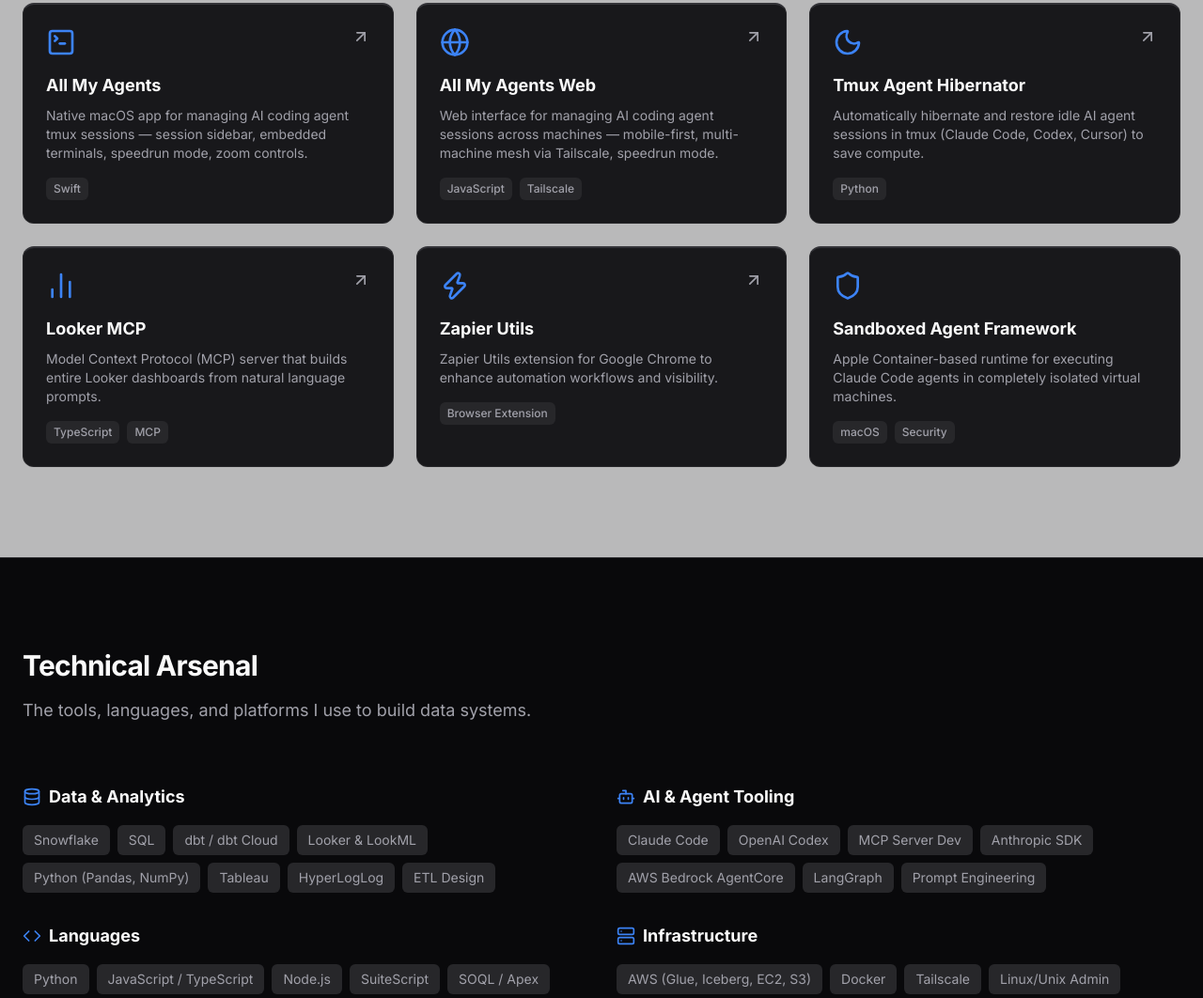
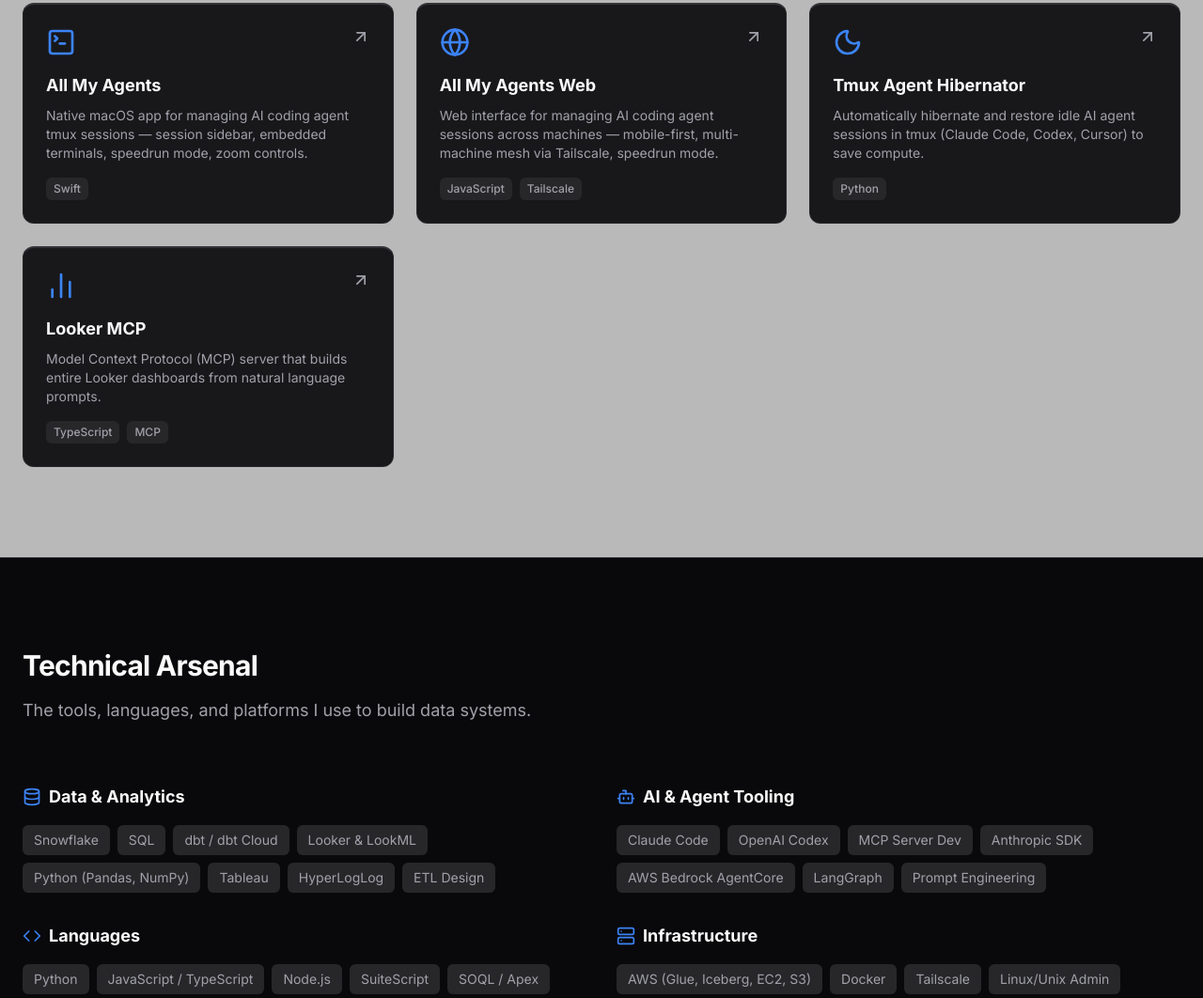
Before and after one commit to amack87/andymackenzie-portfolio, a plain HTML site: page index.html in a window 1280 px wide. Shown: the part 2448-3510 px from the top of the page at 94% size. Drawn offline with nearby package versions, Linux system fonts and the light colour scheme.

Commit message:
chore: remove zapier utils and sandboxed framework references

```diff
--- a/index.html
+++ b/index.html
@@ -279,32 +279,6 @@
                         <span class="px-2 py-1 rounded-md bg-muted">MCP</span>
                     </div>
                 </a>
-
-                <!-- Zapier Utils -->
-                <a href="https://github.com/amack87/zapier-utils" target="_blank" class="group block bg-card border border-border border-t-2 border-t-muted-foreground/20 hover:border-t-primary/70 rounded-xl p-6 shadow-card transition-all animate-in-view delay-100">
-                    <div class="flex justify-between items-start mb-4">
-                        <i data-lucide="zap" class="w-8 h-8 text-primary"></i>
-                        <i data-lucide="arrow-up-right" class="w-5 h-5 text-muted-foreground group-hover:text-foreground transition-colors"></i>
-                    </div>
-                    <h3 class="text-lg font-bold text-foreground mb-2">Zapier Utils</h3>
-                    <p class="text-sm text-muted-foreground mb-4 line-clamp-3">Zapier Utils extension for Google Chrome to enhance automation workflows and visibility.</p>
-                    <div class="flex items-center gap-2 text-xs font-medium text-muted-foreground">
-                        <span class="px-2 py-1 rounded-md bg-muted">Browser Extension</span>
-                    </div>
-                </a>
-
-                <!-- Sandboxed Agent Framework (from Resume) -->
-                <div class="group block bg-card border border-border border-t-2 border-t-muted-foreground/20 rounded-xl p-6 shadow-card transition-all animate-in-view delay-200">
-                    <div class="flex justify-between items-start mb-4">
-                        <i data-lucide="shield" class="w-8 h-8 text-primary"></i>
-                    </div>
-                    <h3 class="text-lg font-bold text-foreground mb-2">Sandboxed Agent Framework</h3>
-                    <p class="text-sm text-muted-foreground mb-4 line-clamp-3">Apple Container-based runtime for executing Claude Code agents in completely isolated virtual machines.</p>
-                    <div class="flex items-center gap-2 text-xs font-medium text-muted-foreground">
-                        <span class="px-2 py-1 rounded-md bg-muted">macOS</span>
-                        <span class="px-2 py-1 rounded-md bg-muted">Security</span>
-                    </div>
-                </div>
             </div>
         </div>
     </section>
```
